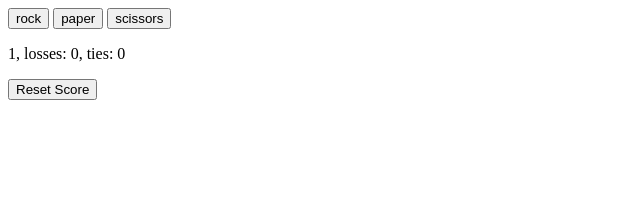
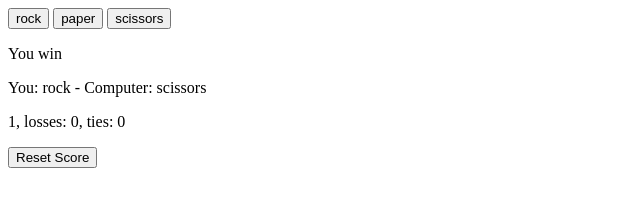
Before and after one commit to rogersLutamaguzi/rock-paper-scissors, a plain HTML site: page index.html in a window 1280 px wide. Both pictures are taken after a click on the button "rock". Shown: the whole page, without its empty margins (0-640 px from the left). Drawn offline with Linux system fonts and the light colour scheme.

Commit message:
Use DOM to display the result and moves by computer and player

```diff
--- a/index.html
+++ b/index.html
@@ -9,6 +9,9 @@
 		<button onclick="playGame('rock')">rock</button>
 		<button onclick="playGame('paper')">paper</button>
 		<button onclick="playGame('scissors')">scissors</button>
+		<p class="js-result"></p>
+		<p class="js-moves"></p>
+
 		<p class="js-score"></p>
 		<button
 			onclick="
--- a/script.js
+++ b/script.js
@@ -46,7 +46,7 @@
 			result = 'You lose';
 		}
 	}
-	// This updates the score and saves it to local storage but not on the page's screen
+
 	if (result === 'You win') {
 		score.wins += 1;
 	} else if (result === 'You lose') {
@@ -55,15 +55,13 @@
 		score.ties += 1;
 	}
 	localStorage.setItem('score', JSON.stringify(score));
-	//  This updates the score on the webpage screen but doesnt save it to local storage
 
 	updateScoreElement();
-
-	alert(
-		`The computer selected: ${computerMove} and you selected: ${playerMove} therefore ${result}:
-wins: ${score.wins}, losses: ${score.losses}, ties: ${score.ties}`
-	);
+	document.querySelector('.js-result').innerHTML = result;
+	document.querySelector('.js-moves').innerHTML =
+		`You:  ${playerMove} - Computer:  ${computerMove}`;
 }
+// update score on the wbsite screen
 function updateScoreElement() {
 	const scoreElement = document.querySelector('.js-score');
 	scoreElement.innerHTML = `${score.wins}, losses: ${score.losses}, ties: ${score.ties}`;
@@ -80,9 +78,5 @@
 	} else if (randomNumber >= 2 / 3 && randomNumber < 1) {
 		computerMove = 'scissors';
 	}
-
-	// This logs the result to the F12 Console
-	console.log(`The computer selected: ${computerMove}`);
-
 	return computerMove;
 }
```
